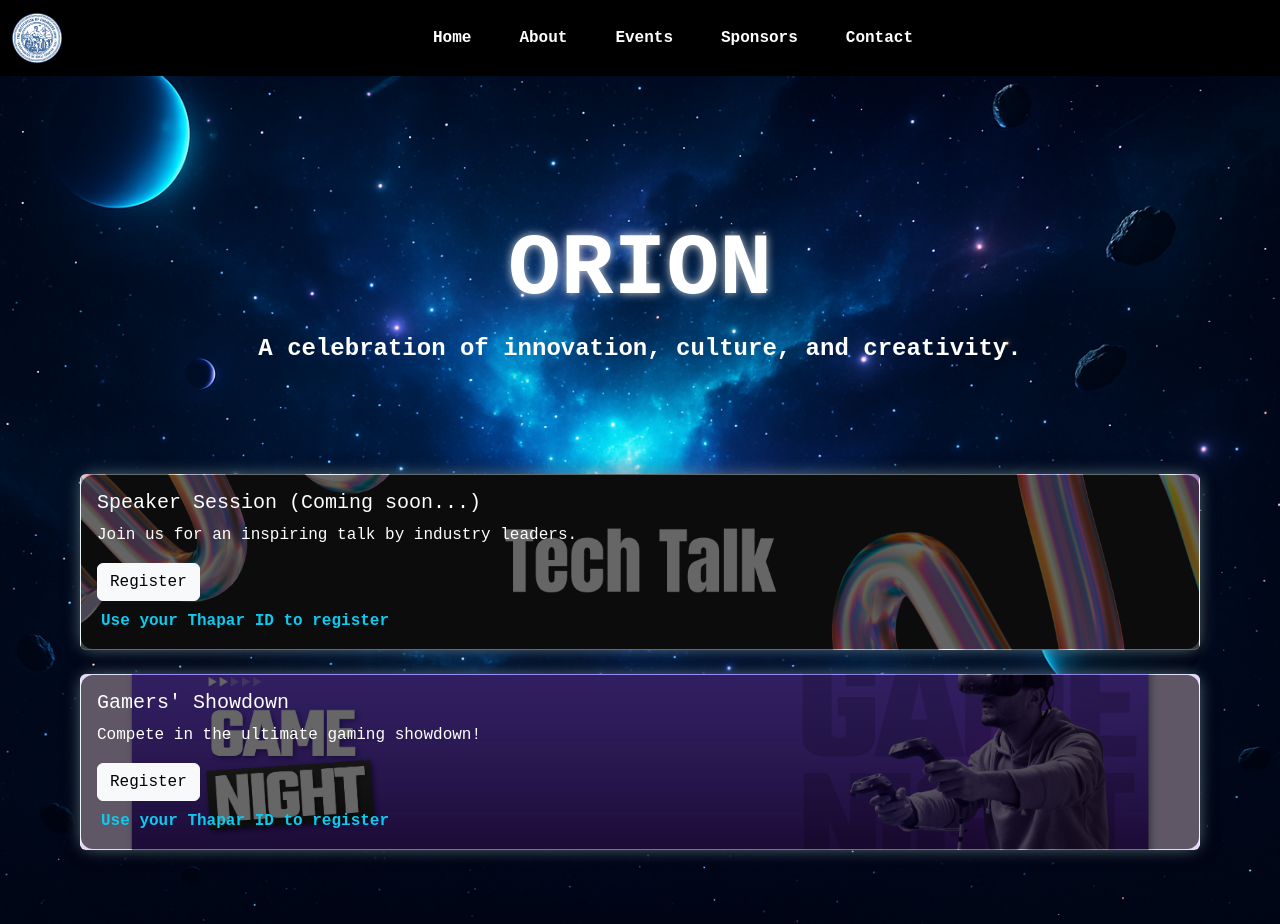
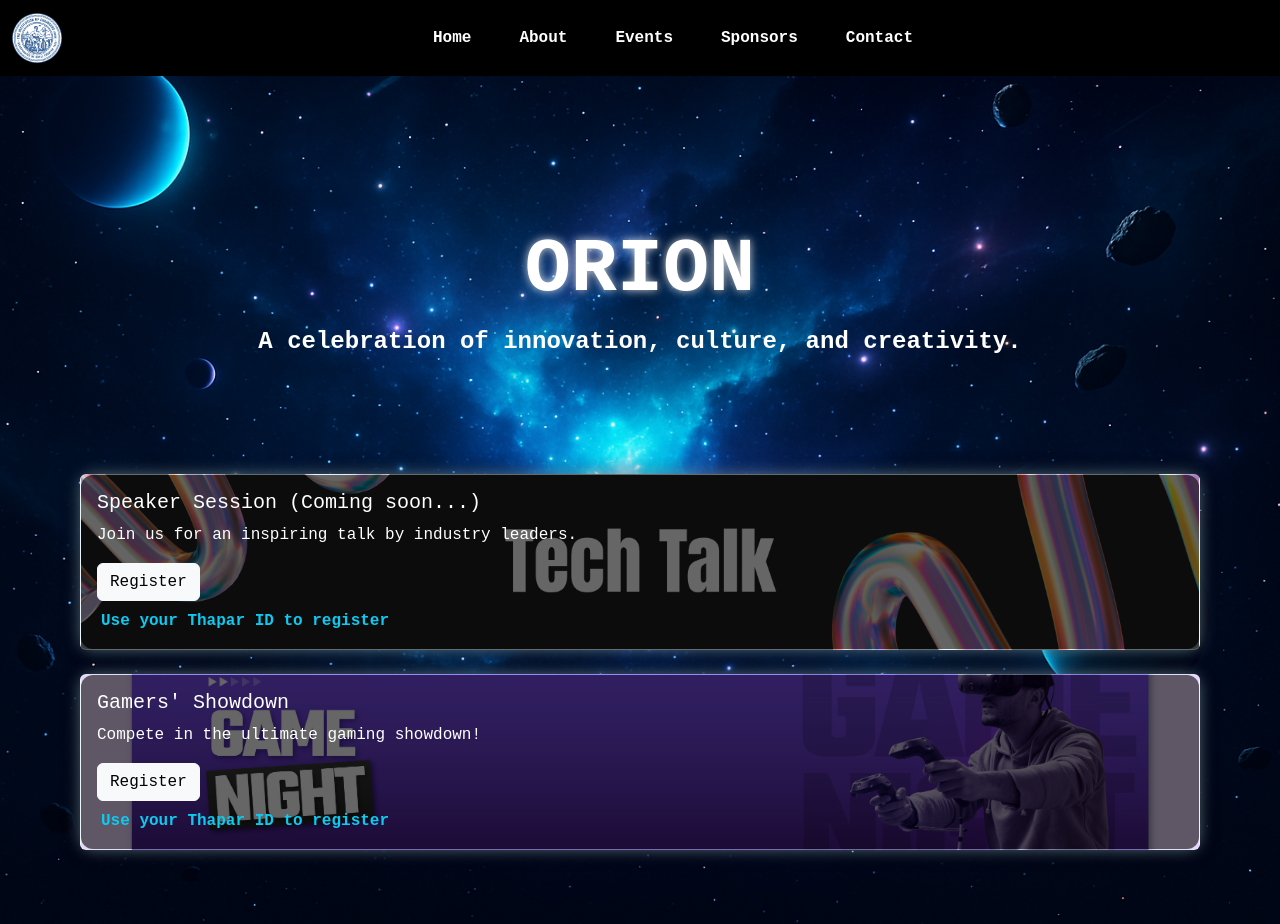
Before and after one commit to rahulsoni5670/webpage_final, a Next.js app: page /events in a window 1280 px wide. Built offline with nearby package versions, Linux system fonts and the light colour scheme.

Commit message:
Update page.js

```diff
--- a/app/events/page.js
+++ b/app/events/page.js
@@ -59,7 +59,7 @@ export default function Events() {
           <h1
             className="fw-bold"
             style={{
-              fontSize: "5.5rem",
+              fontSize: "4.8rem",
               textShadow: "0 0 10px rgba(255, 255, 255, 0.8)",
             }}
           >
```
